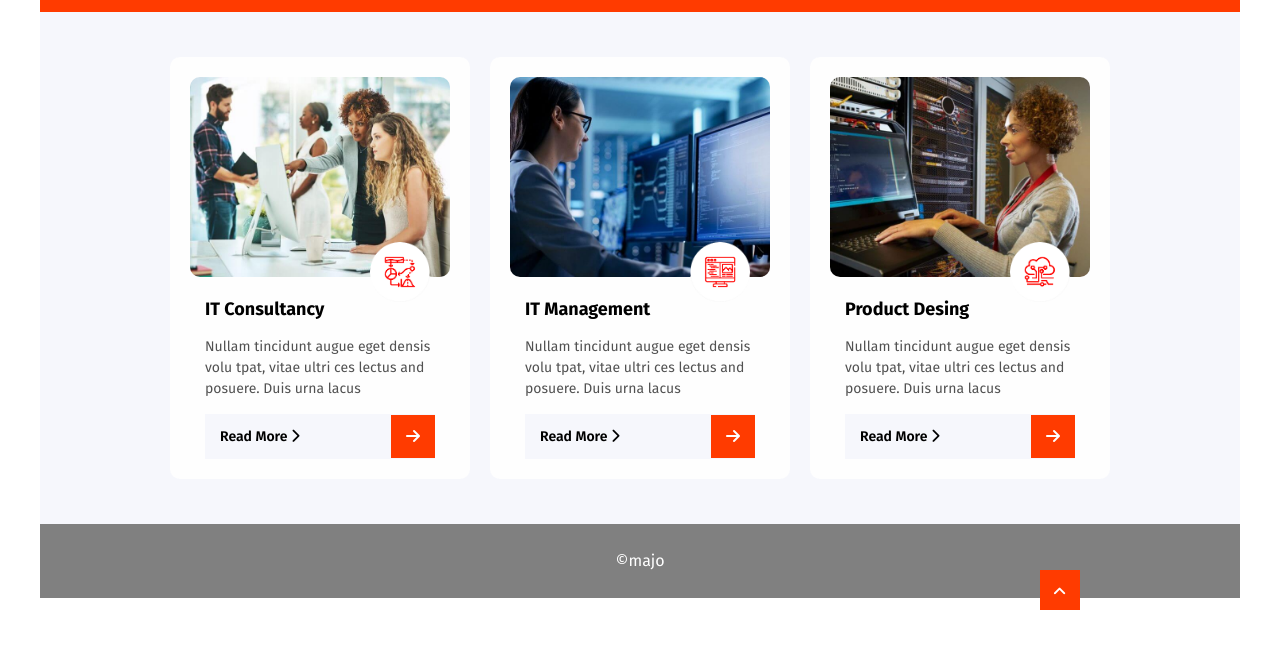
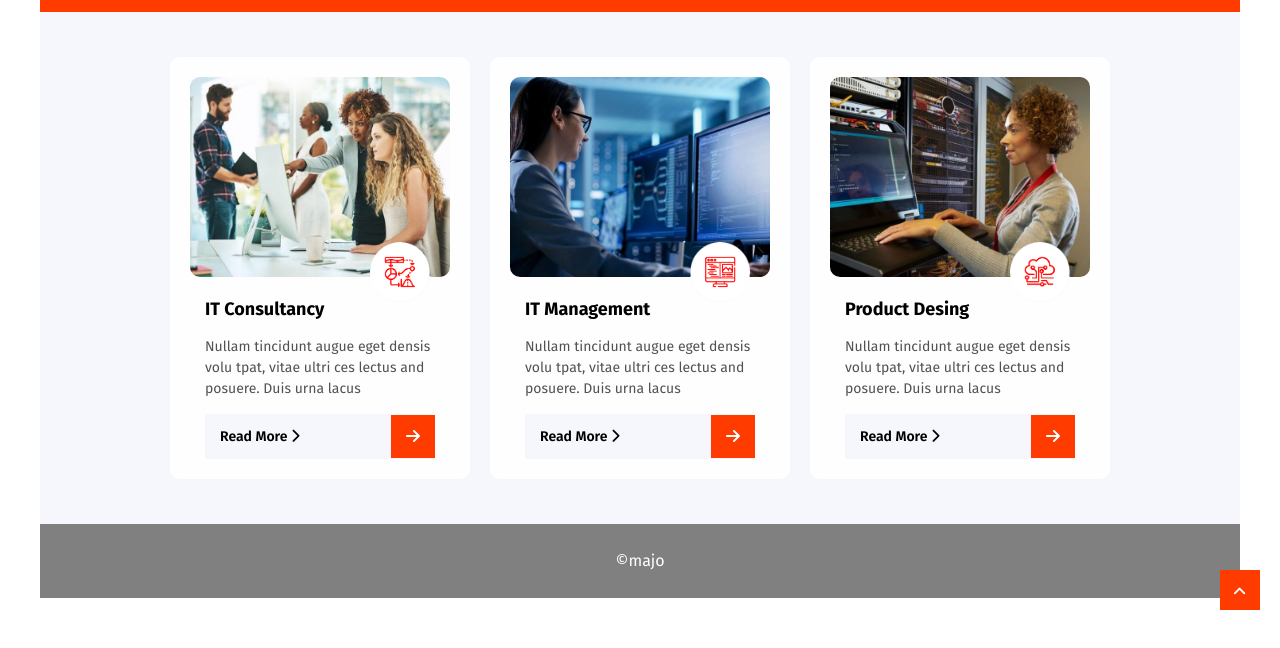
Before and after one commit to MajitoCan/Position, a plain HTML site: page index.html in a window 1280 px wide. Shown: the part 80-728 px from the top of the page. Drawn offline with Linux system fonts and the light colour scheme; a web font is replaced by a local one.

Commit message:
Modificar

```diff
--- a/css/estilos.css
+++ b/css/estilos.css
@@ -200,7 +200,7 @@ p{
 .subir{
     position: fixed;
     bottom: 110px;
-    right: 200px;
+    right: 20px;
     width: 40px;
     height: 40px;
     font-size: 15px;
```
